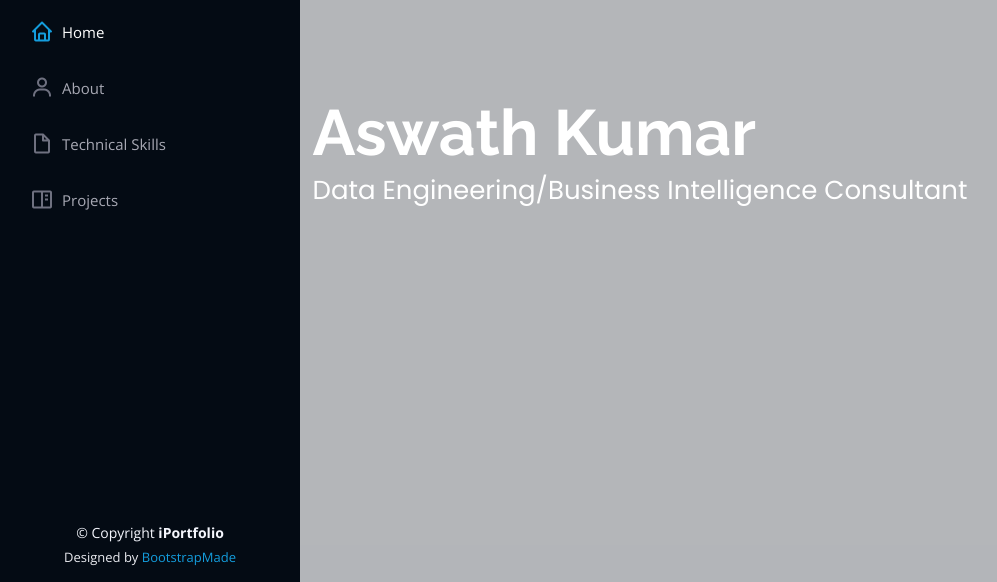
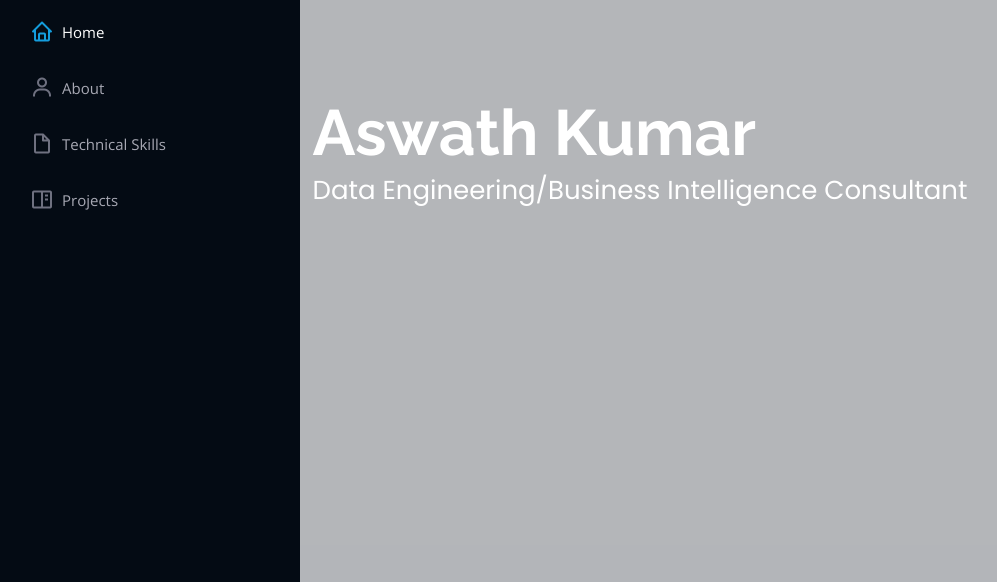
Before and after one commit to aswathkumar07/aswathkumar07.github.io, a plain HTML site: page index.html in a window 1280 px wide. Shown: the part 218-800 px from the top of the page, without its empty margins (0-997 px from the left). Drawn offline with nearby package versions, Linux system fonts and the light colour scheme.

Commit message:
Updated index file

```diff
--- a/index.html
+++ b/index.html
@@ -201,21 +201,6 @@
 
   </main><!-- End #main -->
 
-  <!-- ======= Footer ======= -->
-  <footer id="footer">
-    <div class="container">
-      <div class="copyright">
-        &copy; Copyright <strong><span>iPortfolio</span></strong>
-      </div>
-      <div class="credits">
-        <!-- All the links in the footer should remain intact. -->
-        <!-- You can delete the links only if you purchased the pro version. -->
-        <!-- Licensing information: https://bootstrapmade.com/license/ -->
-        <!-- Purchase the pro version with working PHP/AJAX contact form: https://bootstrapmade.com/iportfolio-bootstrap-portfolio-websites-template/ -->
-        Designed by <a href="https://bootstrapmade.com/">BootstrapMade</a>
-      </div>
-    </div>
-  </footer><!-- End  Footer -->
 
   <a href="#" class="back-to-top d-flex align-items-center justify-content-center"><i class="bi bi-arrow-up-short"></i></a>
 
```
